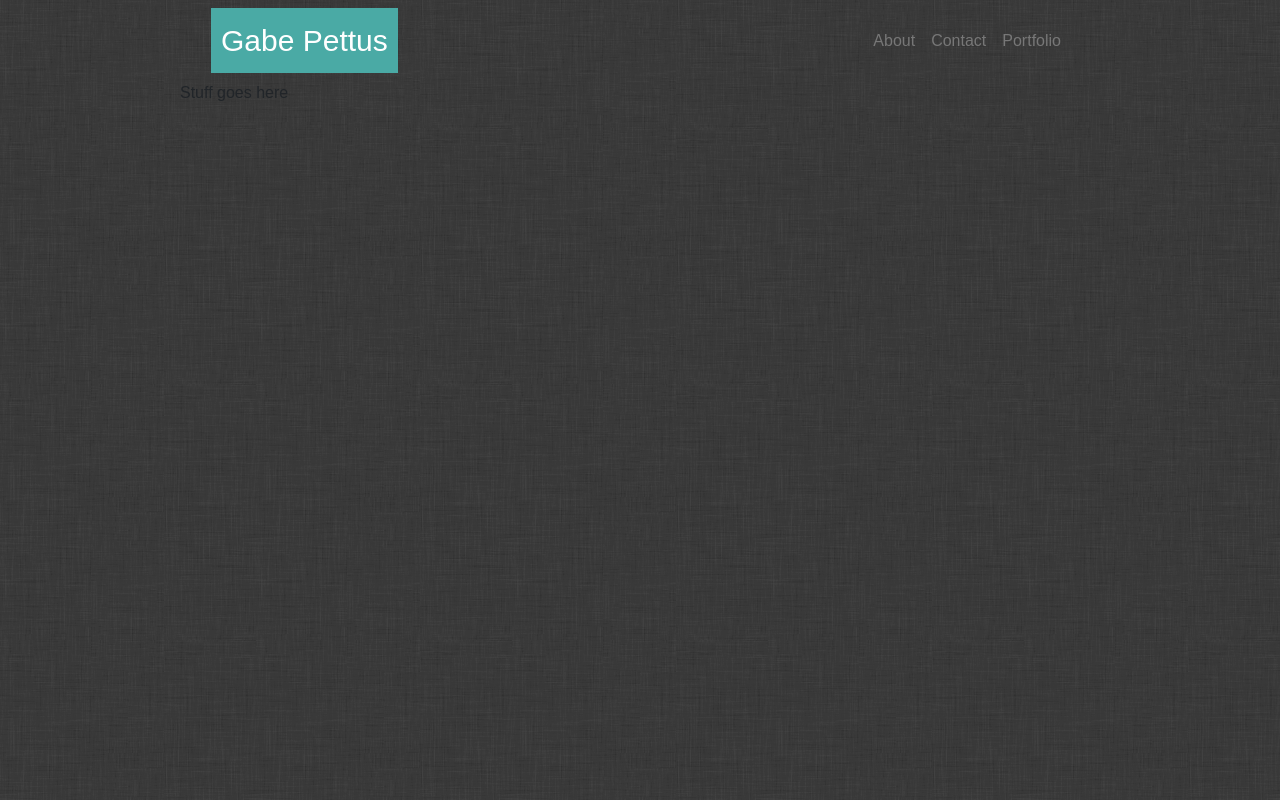
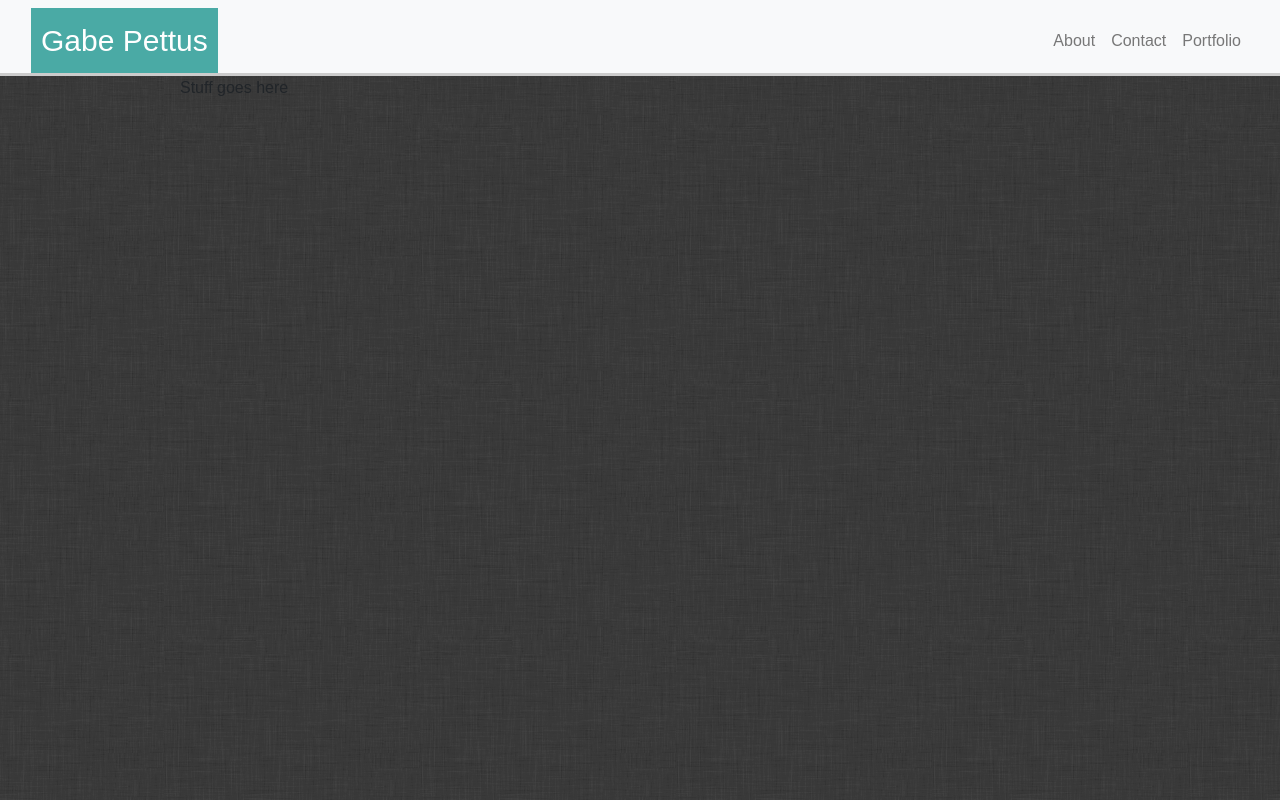
Before and after one commit to gabepettus/Professional-Portfolio, a plain HTML site: page index.html in a window 1280 px wide. Drawn offline with nearby package versions, Linux system fonts and the light colour scheme.

Commit message:
make navbar full width, white bg, fixed padding on brand, added bottom border

```diff
--- a/assets/css/style.css
+++ b/assets/css/style.css
@@ -17,6 +17,13 @@ body {
   /* flex-direction: column; */
 }
 
+.navbar {
+  padding-bottom: 0;
+  border-bottom: solid;
+  border-bottom-color: #ccc;
+}
+
+
 .navbar-brand {
   background-color: #4aaaa5;
   padding: 10px;
--- a/index.html
+++ b/index.html
@@ -12,14 +12,11 @@
 
 </head>
 <body>
-  <div class="container">
-    <div class="row">
-      <div class="col-md-10 offset-1 page-header">
     <!-- Start Nav -->
-        <nav class="navbar navbar-expand-md ">
+        <nav class="navbar navbar-expand-md bg-light">
           <div class="container-fluid">
             <div class="navbar-header">
-              <a class="navbar-brand">Gabe Pettus</a>
+              <a class="navbar-brand ">Gabe Pettus</a>
             </div>
             <ul class="navbar-nav navbar-right">
               <li class="nav-item">
@@ -34,6 +31,9 @@
             </ul>
           </div>
         </nav>
+  <div class="container">
+    <div class="row">
+      <div class="col-md-12 ">
       </div>
     </div>
 
```
